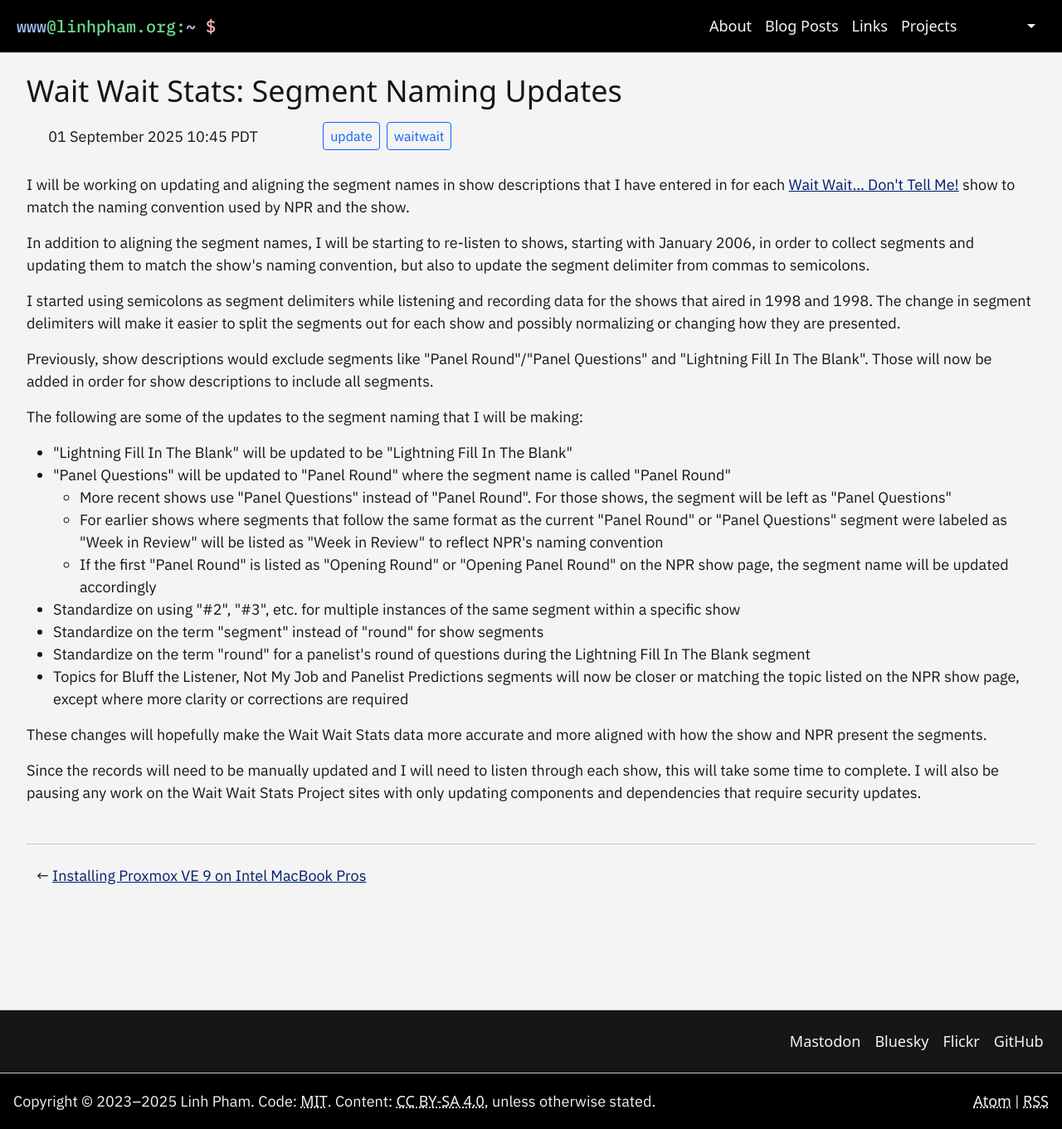
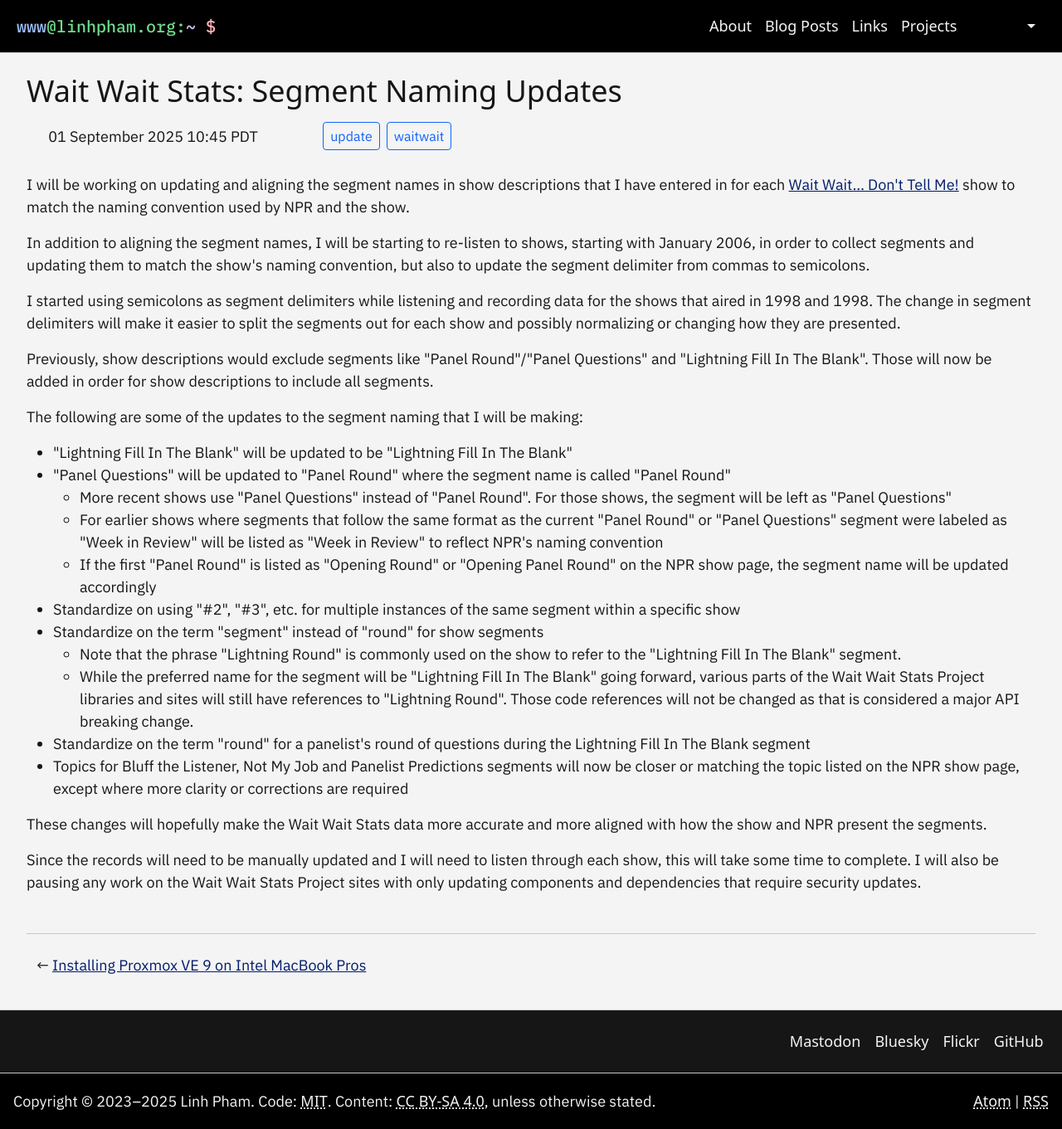
Before and after one commit to questionlp/linhpham.org_jekyll, a Jekyll site: the page built from _posts/2025-09-01-wait-wait-stats-segment-naming-updates.md, in a window 1280 px wide and 1361 px high. Shown: the whole window at 83% size. Built offline with Jekyll 4.4.1, drawn with Linux system fonts in a browser that asks for light colours; some web fonts are replaced.

Commit message:
Update latest post

```diff
--- a/_posts/2025-09-01-wait-wait-stats-segment-naming-updates.md
+++ b/_posts/2025-09-01-wait-wait-stats-segment-naming-updates.md
@@ -22,6 +22,8 @@
   * If the first "Panel Round" is listed as "Opening Round" or "Opening Panel Round" on the NPR show page, the segment name will be updated accordingly
 * Standardize on using "#2", "#3", etc. for multiple instances of the same segment within a specific show
 * Standardize on the term "segment" instead of "round" for show segments
+  * Note that the phrase "Lightning Round" is commonly used on the show to refer to the "Lightning Fill In The Blank" segment.
+  * While the preferred name for the segment will be "Lightning Fill In The Blank" going forward, various parts of the Wait Wait Stats Project libraries and sites will still have references to "Lightning Round". Those code references will not be changed as that is considered a major API breaking change.
 * Standardize on the term "round" for a panelist's round of questions during the Lightning Fill In The Blank segment
 * Topics for Bluff the Listener, Not My Job and Panelist Predictions segments will now be closer or matching the topic listed on the NPR show page, except where more clarity or corrections are required
 
```
